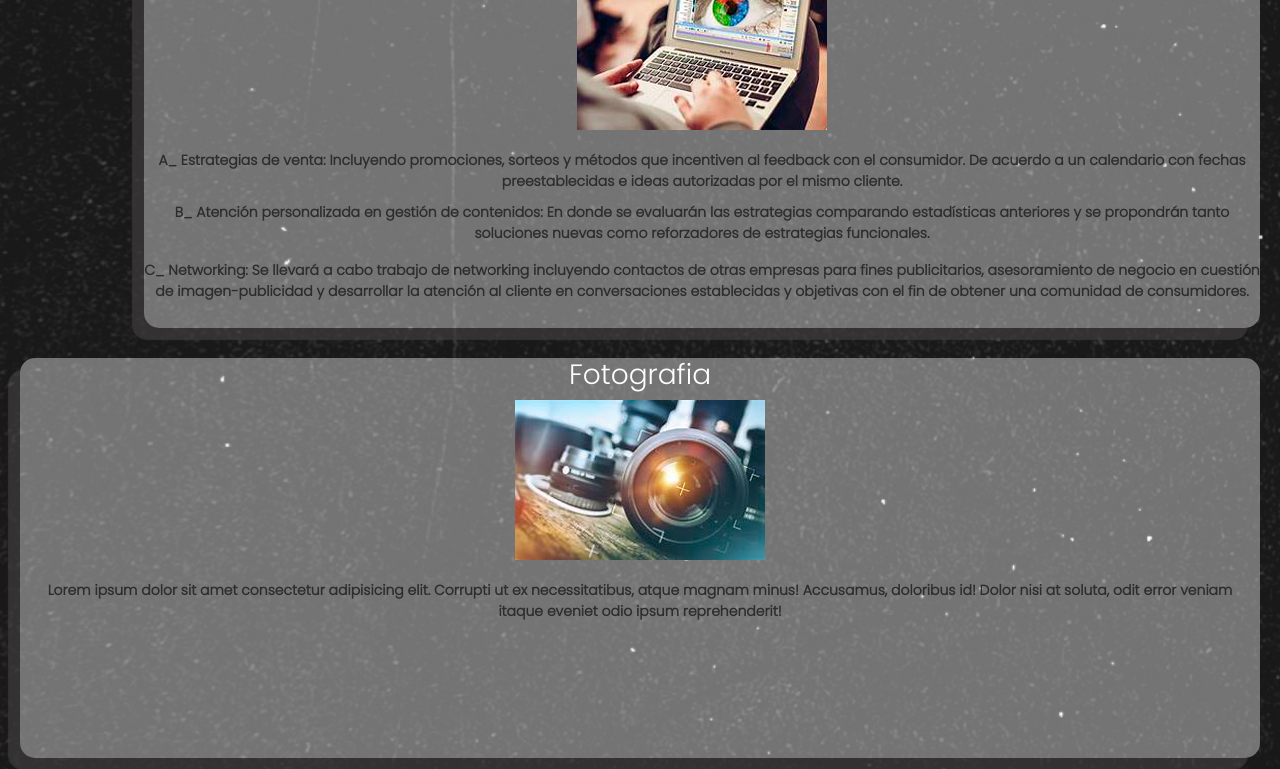
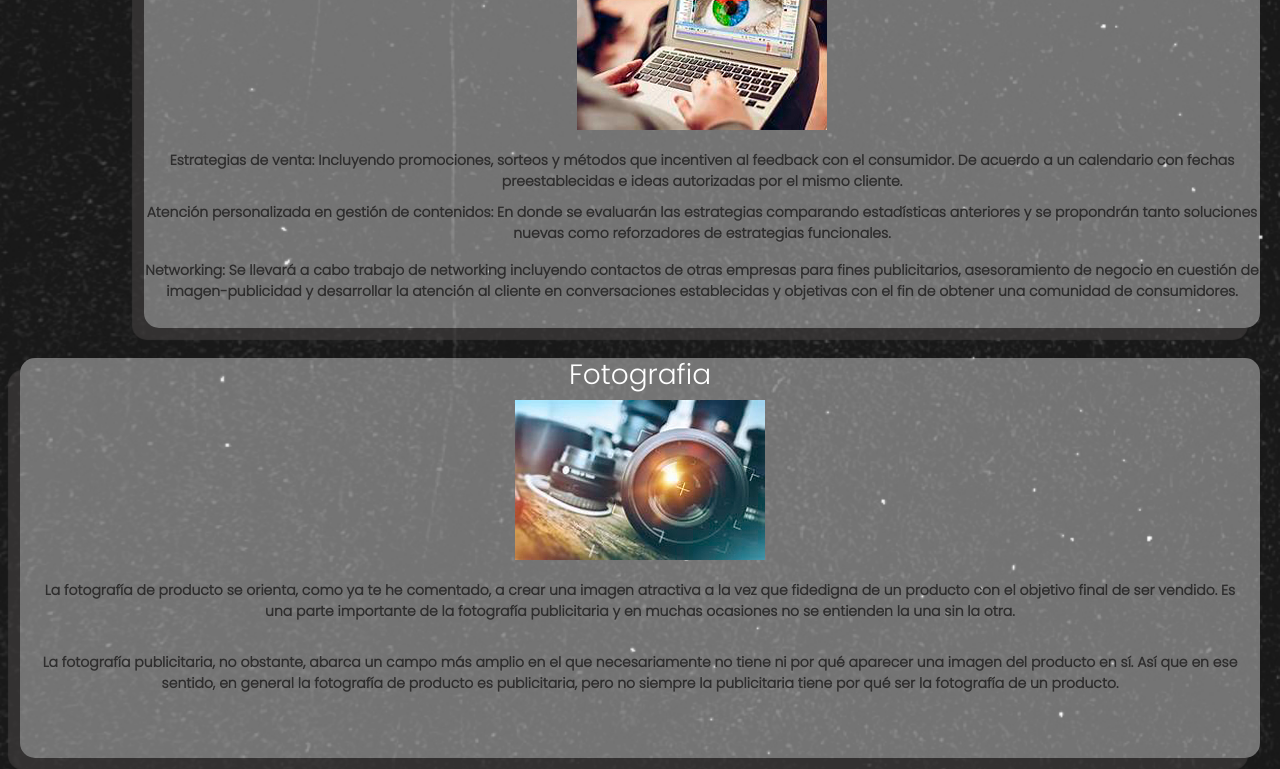
Before and after one commit to LascanoEmanuel/Inkwell, a plain HTML site: page servicios.html in a window 1280 px wide. Shown: the part 1480-2249 px from the top of the page. Drawn offline with nearby package versions, Linux system fonts and the light colour scheme.

Commit message:
Add files via upload

```diff
--- a/servicios.html
+++ b/servicios.html
@@ -102,17 +102,16 @@
     <div id="caja2">
         <h3><a href="servicios.html">Logística digital</h3></a>
         <img src="imagenes\diseñod.jpg" alt="diseño">
-        <p class="texto">A_ Estrategias de venta:
+        <p  class="texto">Estrategias de venta:
           Incluyendo promociones, sorteos y métodos que incentiven al feedback con el consumidor.
           De acuerdo a un calendario con fechas preestablecidas e ideas autorizadas por el mismo
           cliente.</p>
           <p>
-          B_ Atención personalizada en gestión de contenidos:
+          Atención personalizada en gestión de contenidos:
           En donde se evaluarán las estrategias comparando estadísticas anteriores y se propondrán
           tanto soluciones nuevas como reforzadores de estrategias funcionales.</p>
-         <p></p>
-          C_ Networking:
-
+         <p>
+         Networking:
           Se llevará a cabo trabajo de networking incluyendo contactos de otras empresas para fines
           publicitarios, asesoramiento de negocio en cuestión de imagen-publicidad y desarrollar la
           atención al cliente en conversaciones establecidas y objetivas con el fin de obtener una
@@ -123,7 +122,9 @@
           <div id="caja1">
               <h3><a href="servicios.html"> Fotografia</h3>
               <img src="imagenes\foto.jpg" alt="fotografía"></a>
-              <p class="texto">Lorem ipsum dolor sit amet consectetur adipisicing elit. Corrupti ut ex necessitatibus, atque magnam minus! Accusamus, doloribus id! Dolor nisi at soluta, odit error veniam itaque eveniet odio ipsum reprehenderit!</p>
+              <p class="texto">La fotografía de producto se orienta, como ya te he comentado, a crear una imagen atractiva a la vez que fidedigna de un producto con el objetivo final de ser vendido.
+              Es una parte importante de la fotografía publicitaria y en muchas ocasiones no se entienden la una sin la otra.</p>
+              <p class="texto">La fotografía publicitaria, no obstante, abarca un campo más amplio en el que necesariamente no tiene ni por qué aparecer una imagen del producto en sí. Así que en ese sentido, en general la fotografía de producto es publicitaria, pero no siempre la publicitaria tiene por qué ser la fotografía de un producto.</p>
           </div>
   </div>
 </main>
@@ -137,7 +138,7 @@
   <div class="pie">
     <div>
 
-      <a  href="index.html"><img class="logoHover" src="imagenes\logoindexblanco.png" alt=""></a>
+      <a class="logoHover"  href="index.html"><img src="imagenes\logoindexblanco.png" alt=""> </a>
 
     <h5>Cordoba, Argentina 2021</h5>
     <a class="logoHover" style="color: rgb(255, 255, 255);" href="contacto.html"><h5>inkwellstudio@inwell.com</h5></a>
```
